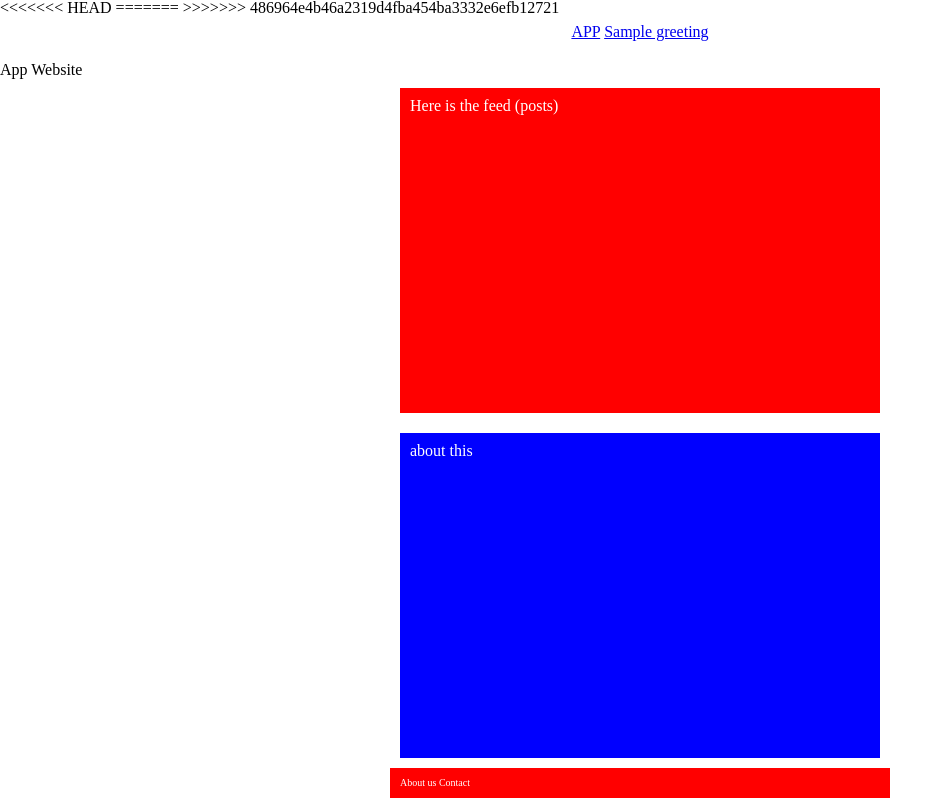
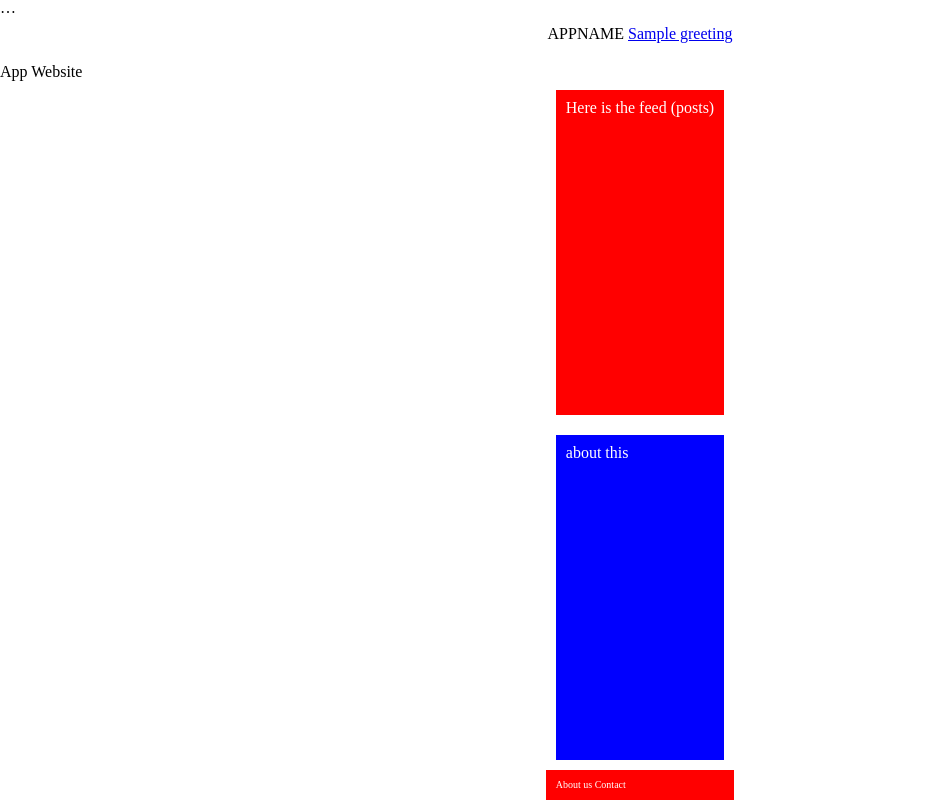
Before and after one commit to gacrodri/social-change, a Python web app: template templates/welcome.html in a window 1280 px wide. Shown: the whole page, without its empty margins (0-952 px from the left). Run offline with Jinja, Linux system fonts and the light colour scheme; the template is opened without the code that fills it: most values are stand-ins (such as "Sample title", 1, 10 or a date in 2020).

Commit message:
css flexbox

```diff
--- a/app.yaml
+++ b/app.yaml
@@ -35,7 +35,7 @@ handlers:
 #new handlers should go ABOVE the catch all url (.*)
 - url: .*
   script: main.app
-  login: required
+  login: optional
 
 libraries:
 - name: webapp2
--- a/templates/style.css
+++ b/templates/style.css
@@ -40,6 +40,16 @@ q:before, q:after {
 table {
   border-collapse: collapse;
   border-spacing: 0;
+}
+
+.Site {
+  display: flex;
+  min-height: 100vh;
+  flex-direction: column;
+}
+
+.Site-content {
+  flex: 1;
 }
 
 #main {
--- a/templates/welcome.html
+++ b/templates/welcome.html
@@ -18,19 +18,17 @@
 <html>
 <head>
   <title>Our great recycling app</title>
-<<<<<<< HEAD
   <link rel="stylesheet" href="template/style.css">
-=======
   <link rel="stylesheet" href="style.css">
->>>>>>> 486964e4b46a2319d4fba454ba3332e6efb12721
 </head>
-<body>
-  <div id="nav">
-    <a class="active" href="#appname">APP</a>
-    <a href="{{auth_url}}">{{greeting}}</a>
-  </div>
-  <h1>App Website</h1>
-  <div id="main">
+<body class="Site">
+  <main class="Site-content">…</main>
+    <div id="nav">
+      <a>APPNAME</a>
+      <a href="{{auth_url}}">{{greeting}}</a>
+    </div>
+    <h1>App Website</h1>
+    <div id="main">
     <div class="content-item red">Here is the feed (posts)</div>
     <div class="content-item blue">about this</div>
     <footer class="red">
```
